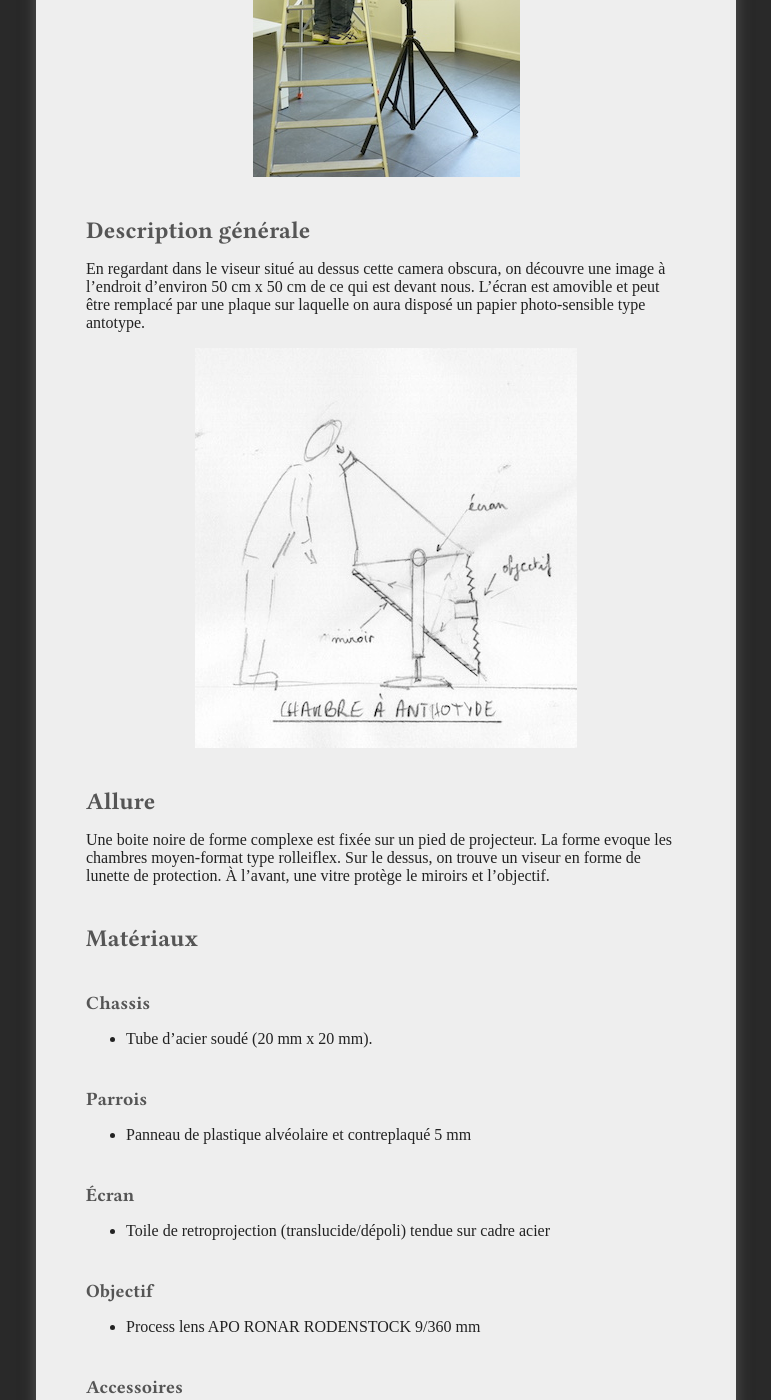
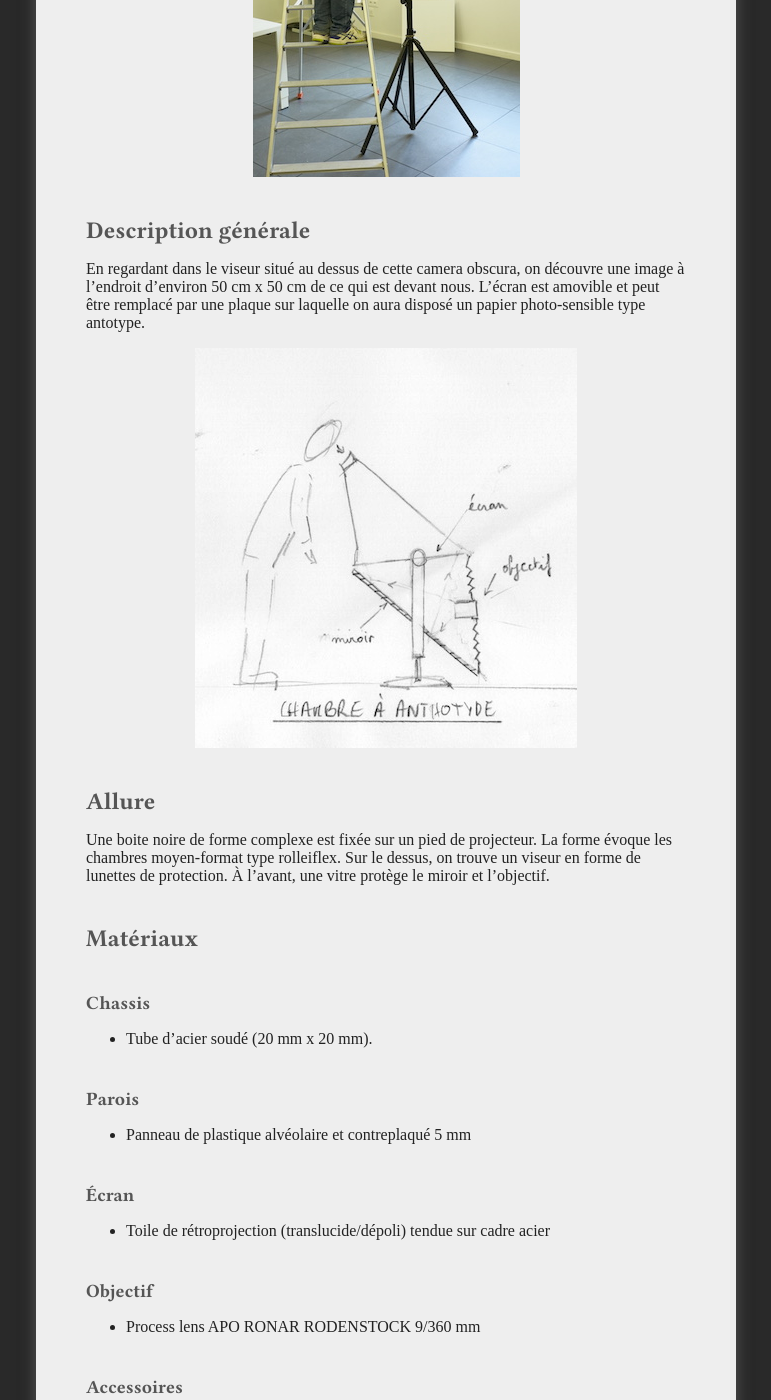
Before and after one commit to virginienokill/camera-obscura, a Jekyll site: the page built from contenu/prototypes/camera02.md, in a window 1280 px wide and 1400 px high, scrolled down 393 px. Shown: the whole window, without its empty margins (254-1025 px from the left). Built offline with Jekyll 4.4.1, drawn with Linux system fonts in a browser that asks for light colours; nearby versions of some CDN libraries; some web fonts are replaced; our own code applies the rules of GitHub Pages for plain Markdown files; a script that is not in the unit is left out; the repository's description, which GitHub fills in, is left out; some of the changed text lies outside the part shown.

Commit message:
Update camera02.md

```diff
--- a/contenu/prototypes/camera02.md
+++ b/contenu/prototypes/camera02.md
@@ -2,29 +2,29 @@
 ![chambre_anthotype_1](../photos/chambre_anthotype_1_ultralight.JPG)
 
 ## Description générale
-En regardant dans le viseur situé au dessus cette camera obscura, on découvre une image à l'endroit d'environ 50 cm x 50 cm de ce qui est devant nous. L'écran est amovible et peut être remplacé par une plaque sur laquelle on aura disposé un papier photo-sensible type antotype.
+En regardant dans le viseur situé au dessus de cette camera obscura, on découvre une image à l'endroit d'environ 50 cm x 50 cm de ce qui est devant nous. L'écran est amovible et peut être remplacé par une plaque sur laquelle on aura disposé un papier photo-sensible type antotype.
 
 ![proto_02](../photos/proto_02_ultralight.jpeg)
 ## Allure
-Une boite noire de forme complexe est fixée sur un pied de projecteur. La forme evoque les chambres moyen-format type rolleiflex. Sur le dessus, on trouve un viseur en forme de lunette de protection. À l'avant, une vitre protège le miroirs et l'objectif.
+Une boite noire de forme complexe est fixée sur un pied de projecteur. La forme évoque les chambres moyen-format type rolleiflex. Sur le dessus, on trouve un viseur en forme de lunettes de protection. À l'avant, une vitre protège le miroir et l'objectif.
 
 ## Matériaux
 
 ### Chassis
 - Tube d'acier soudé (20 mm x 20 mm).
 
-### Parrois
+### Parois
 - Panneau de plastique alvéolaire et contreplaqué 5 mm
 
 ### Écran
-- Toile de retroprojection (translucide/dépoli) tendue sur cadre acier
+- Toile de rétroprojection (translucide/dépoli) tendue sur cadre acier
 
 ### Objectif
 - Process lens APO RONAR RODENSTOCK 9/360 mm
 
 ### Accessoires
 - L'objectif fixé sur un clamp coulisse sur un rail Igus
-- Un soufflet provisoire en tissus fixé entre la planchette et le chassis maintient l'obscurité dans la boite.
+- Un soufflet provisoire en tissu fixé entre la planchette et le chassis maintient l'obscurité dans la boite.
 
 ## Évaluation des avantages et des inconvénients
 
```
Also changed, not shown: other parts of contenu/prototypes/camera02.md (+2 -2 lines).
